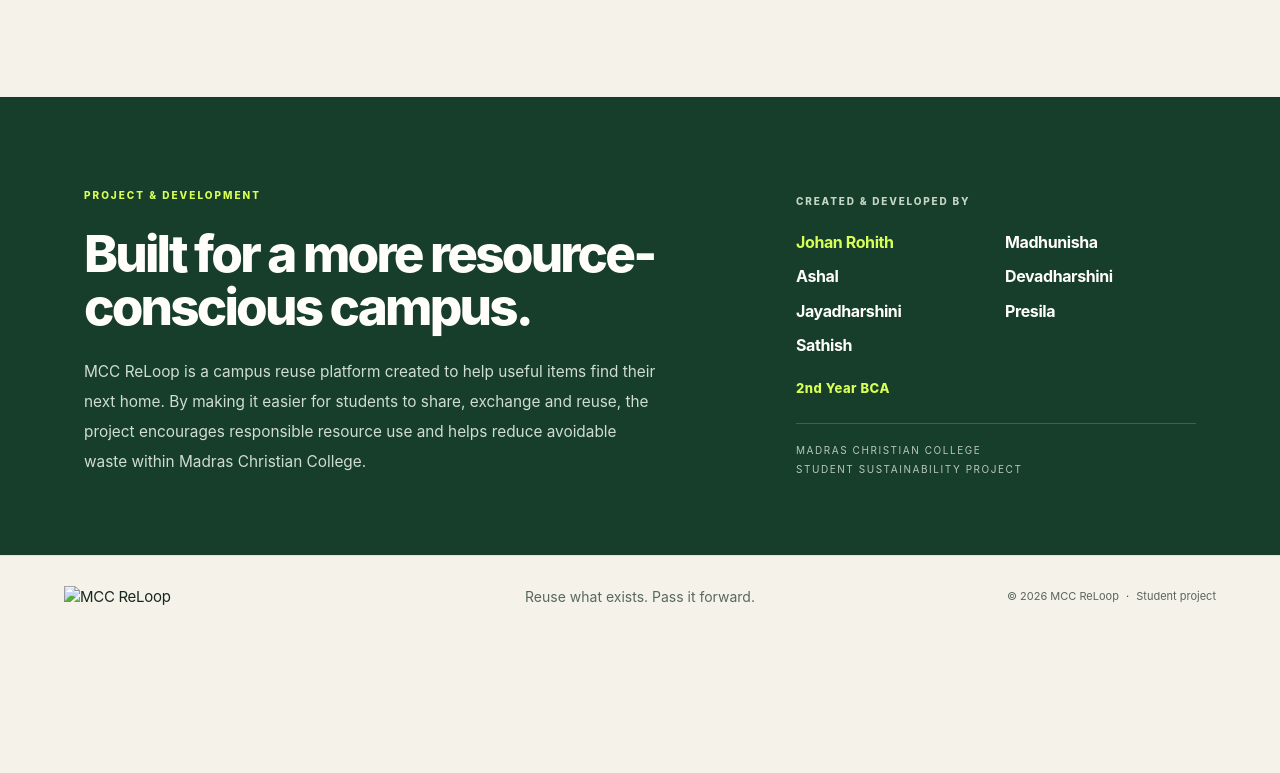
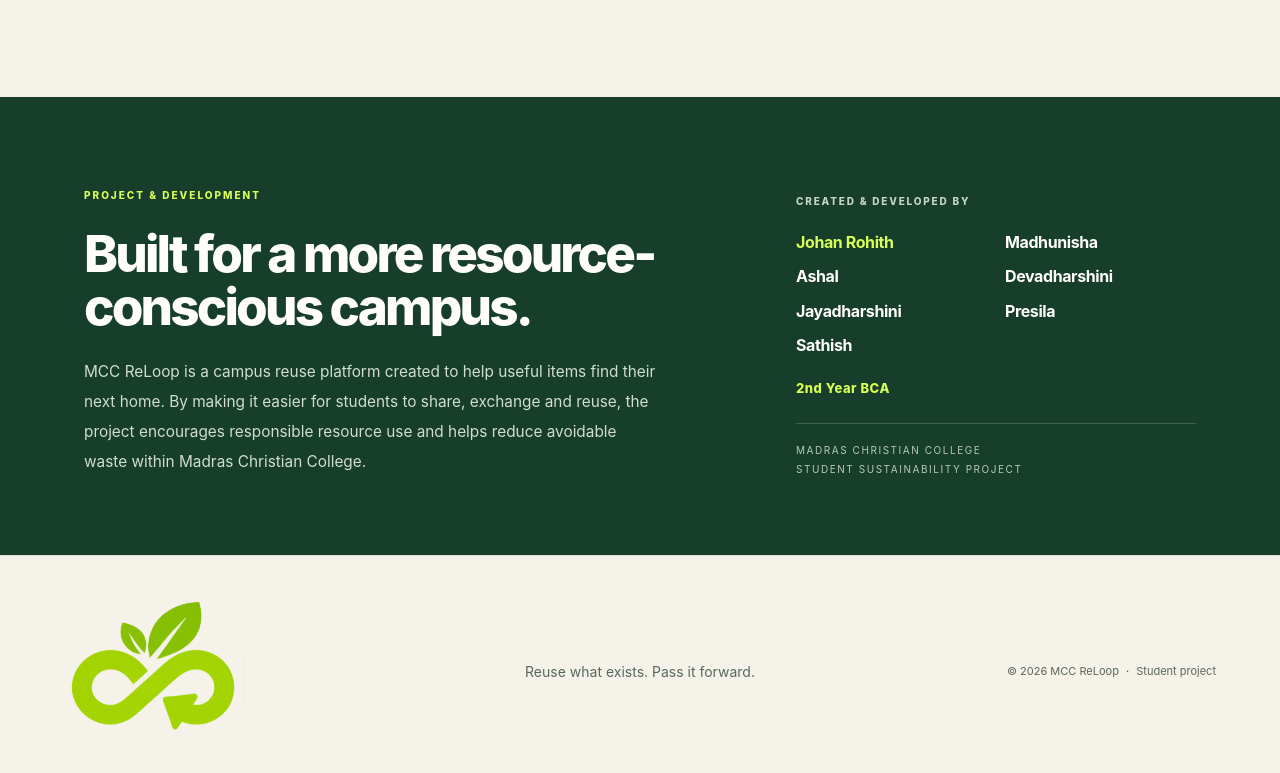
Before and after one commit to johanrohith/mcc-waste-exchange, a plain HTML site: page index.html in a window 1280 px wide. Shown: the part 1770-2543 px from the top of the page. Before the commit the page ends 2407 px from the top, so only its background shows below. Drawn offline with nearby package versions, Linux system fonts and the light colour scheme; no server answers.

Commit message:
Update logo image source path in footer

```diff
--- a/index.html
+++ b/index.html
@@ -109,7 +109,7 @@
     </div>
     <div class="footer-bottom">
       <div class="footer-bottom-brand">
-  <img src="reloop-logo-transparent1.png" alt="MCC ReLoop" class="footer-logo">
+  <img src="images/reloop-logo-transparent1.png" alt="MCC ReLoop" class="footer-logo">
       </div>
       <p class="footer-tagline">Reuse what exists. Pass it forward.</p>
       <span class="footer-copyright">© 2026 MCC ReLoop <i>·</i> Student project</span>
```
